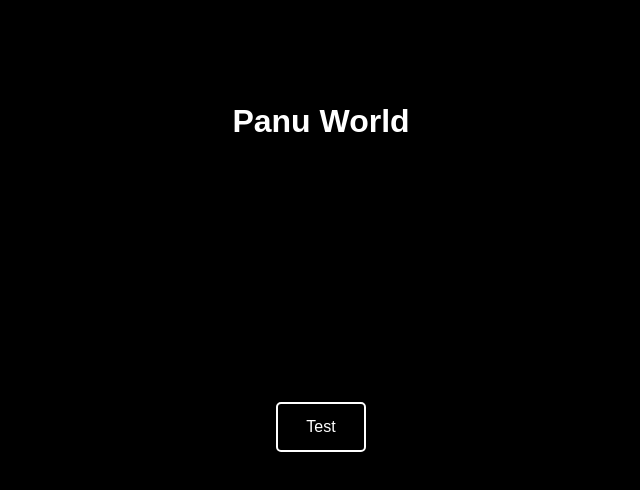
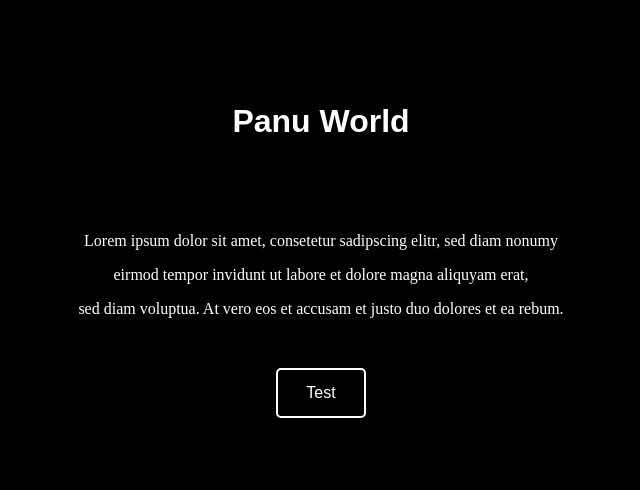
Before and after one commit to KanueschenHD/TestSite2, a plain HTML site: page index.html in a window 1280 px wide. Shown: the whole page, without its empty margins (319-959 px from the left). Drawn offline with Linux system fonts and the light colour scheme.

Commit message:
Update index.html

```diff
--- a/index.html
+++ b/index.html
@@ -39,10 +39,9 @@
   </div>
   <div style="text-align: center; color: white; padding-top: 20px;"></div>
   <p style="text-align: center;">&nbsp;</p>
-<p style="text-align: center;">Lorem ipsum dolor sit amet, consetetur sadipscing elitr, sed diam nonumy</p>
-<p style="text-align: center;">eirmod tempor invidunt ut labore et dolore magna aliquyam erat,</p>
-<p style="text-align: center;">sed diam voluptua. At vero eos et accusam et justo duo dolores et ea</p>
-<p style="text-align: center;">rebum.</p>
+  <p style="text-align: center;"><span style="color: #ffffff;">Lorem ipsum dolor sit amet, consetetur sadipscing elitr, sed diam nonumy </span></p>
+  <p style="text-align: center;"><span style="color: #ffffff;">eirmod tempor invidunt ut labore et dolore magna aliquyam erat, </span></p>
+  <p style="text-align: center;"><span style="color: #ffffff;">sed diam voluptua. At vero eos et accusam et justo duo dolores et ea rebum.</span></p>
 </div>
 <p style="text-align: center;">&nbsp;</p>
           <p style="text-align: center;">
```
